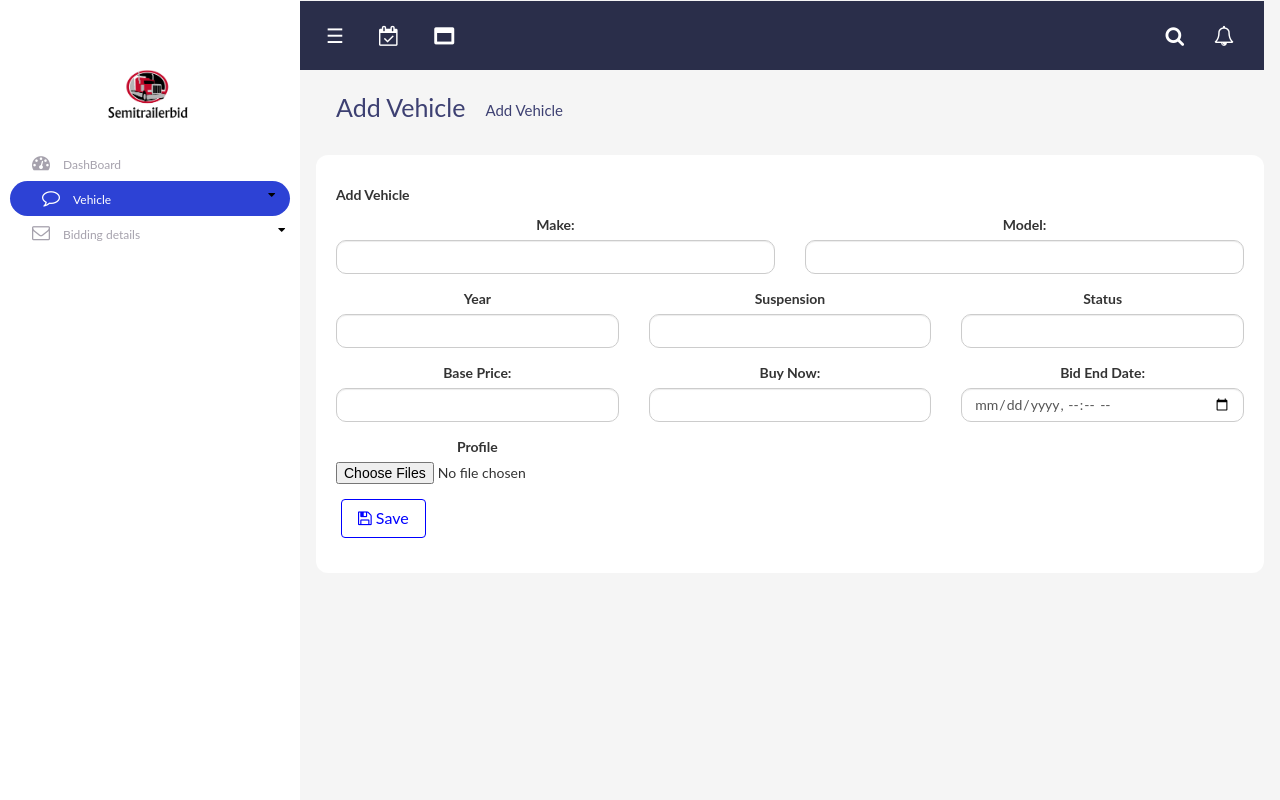
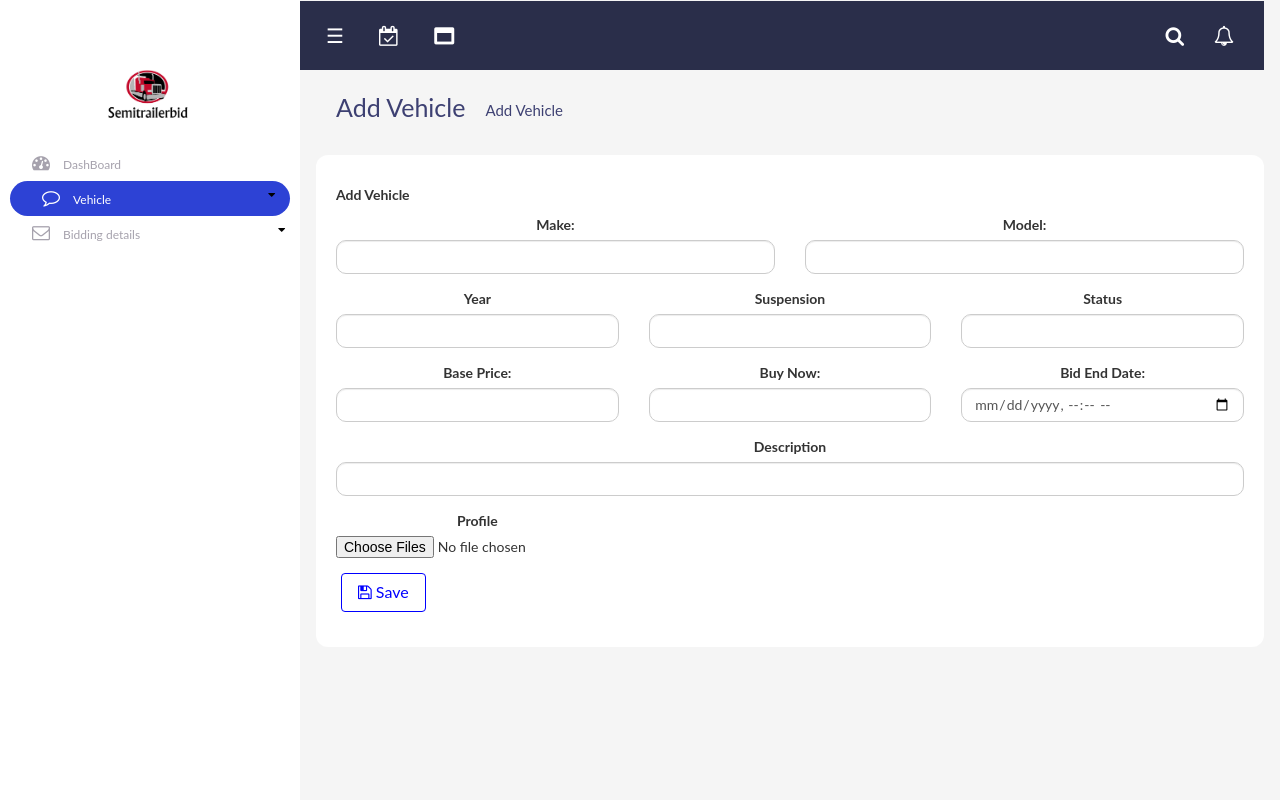
Before and after one commit to Karthik3105/CarDealer, a Django app: template templates/addvehicle.html in a window 1280 px wide. Run offline with Django 4.2, Linux system fonts and the light colour scheme; the template is opened without the code that fills it, so the values that code supplies are empty; some libraries are stand-ins or nearby versions.

Commit message:
Update addvehicle.html

```diff
--- a/templates/addvehicle.html
+++ b/templates/addvehicle.html
@@ -501,11 +501,18 @@ color: #A6A2AD;
       </div>
     </div>
     <div class="form-group row">
+      <div id="myDIV9" class="col-lg-12 col-md-12 col-sm-12">
+        <label for="ex2">Description</label>
+        <input style = "border-radius: 10px" class="form-control" id="description" type="text" name ="description" value="{{item.description}}">
+      </div>
+      </div>
+    <div class="form-group row">
         <div id="myDIV8" class="col-lg-4 col-md-4 col-sm-4">
         <label for="ex2">Profile</label>
         <!-- <input class="form-control" id="profile" type="file" name="profile" multiple="true" value="" > -->
         <input type="file" id="profile" name="profile" multiple="true">
     </div> </div>
+
 <div class="form-group row">
     <div >
        <!-- <Input type = "submit" id="insert" value="Save"/> -->
```
